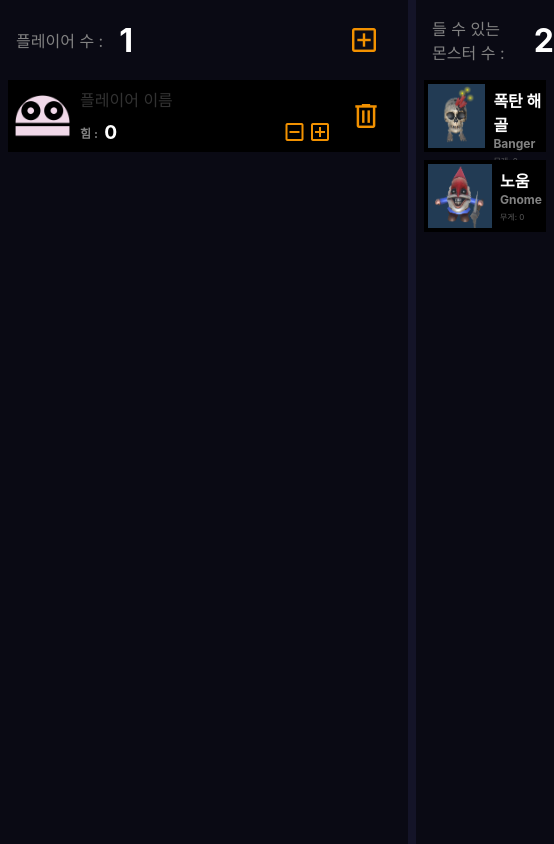
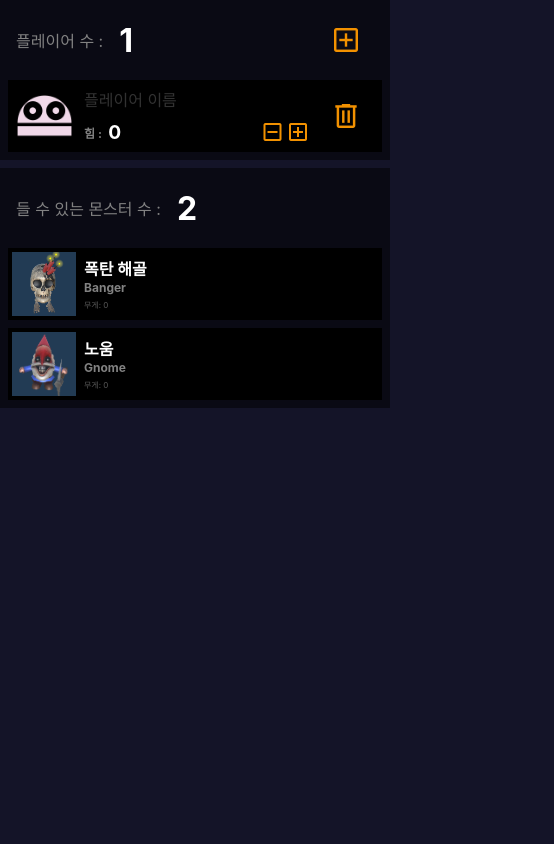
Before and after one commit to SJ70/repo-what-can-we-hold-up-now, a React (Create React App) app: page / in a window 390 px wide. Both pictures are taken after a click on the button "add_box". Shown: the whole page, 554 px wide, since content can reach past the window. Built offline with nearby package versions, Linux system fonts and the light colour scheme.

Commit message:
style: 모바일 반응형 디자인
- 추가로 플레이어 아이콘 호버 시 glow 효과 삭제
- 모바일에서는 호버 효과 제외

```diff
--- a/src/App.css
+++ b/src/App.css
@@ -29,14 +29,20 @@ button {
   align-items: center;
 }
 
+input {
+  width: 100%;
+}
+
 button {
   font-weight: 300;
   color: var(--orange);
 }
+@media (hover: hover) and (pointer: fine) {
   button:hover {
     color: white;
     filter: drop-shadow(0 0 .5em var(--orange))
             drop-shadow(0 0 1em var(--orange));
+  }
 }
 
 * {
@@ -52,7 +58,7 @@ body {
 }
 
 .contents {
-  width: min(100vw, 60em);
+  width: min(100vw, 1024px);
   display: flex;
   flex-direction: row;
   gap: .5em;
@@ -78,6 +84,17 @@ body {
   background: var(--grey);
   border-radius: 0;
 }
+@media (hover: hover) and (pointer: fine) {
   .list::-webkit-scrollbar-thumb:hover {
     background: var(--orange);
   }
+}
+
+
+@media (max-width: 600px) {
+
+  .contents {
+    flex-direction: column;
+  }
+
+}
--- a/src/components/Player.css
+++ b/src/components/Player.css
@@ -22,16 +22,21 @@
   align-items: center;
   position: relative;
 }
+.player-image > button {
+  filter: none;
+}
 
 .player-image > .player-image-color-picker {
   display: none;
 }
+@media (hover: hover) and (pointer: fine) {
   .player-image:hover > .player-image-color-picker {
     z-index: 10;
     display: flex;
     position: absolute;
     top: 2em;
     left: 4em;
+  }
 }
 
 .player-info {
```
Lines whose indentation alone changed are shown as unchanged.
